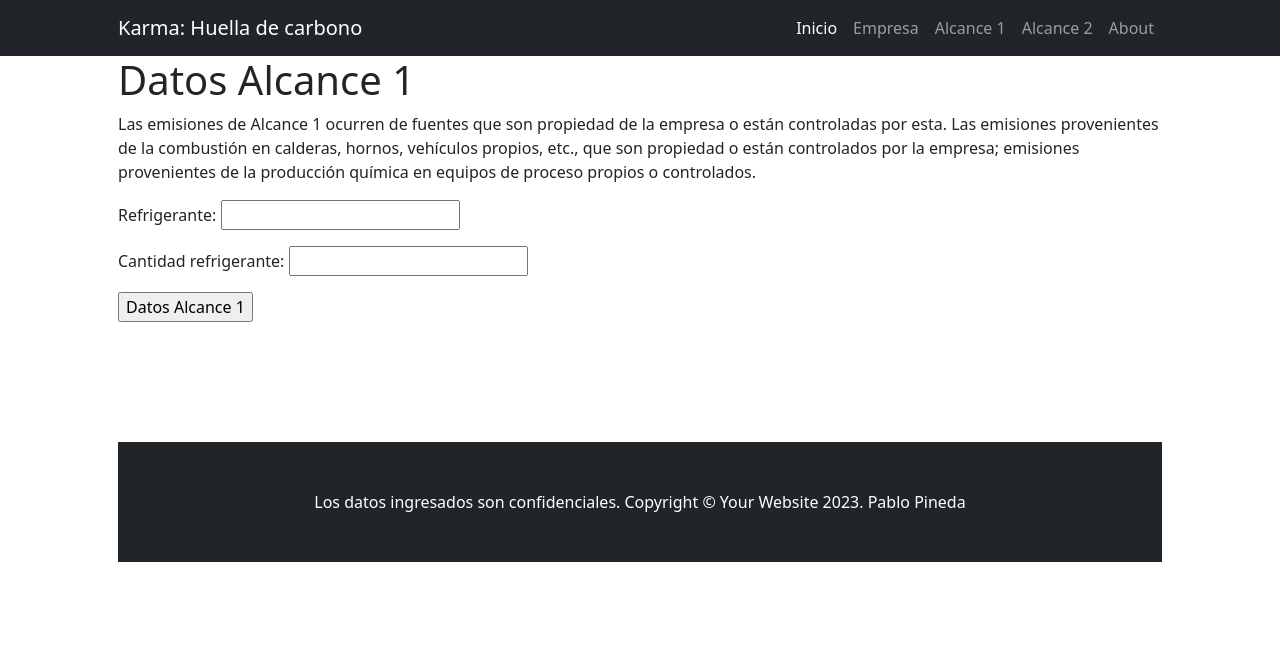
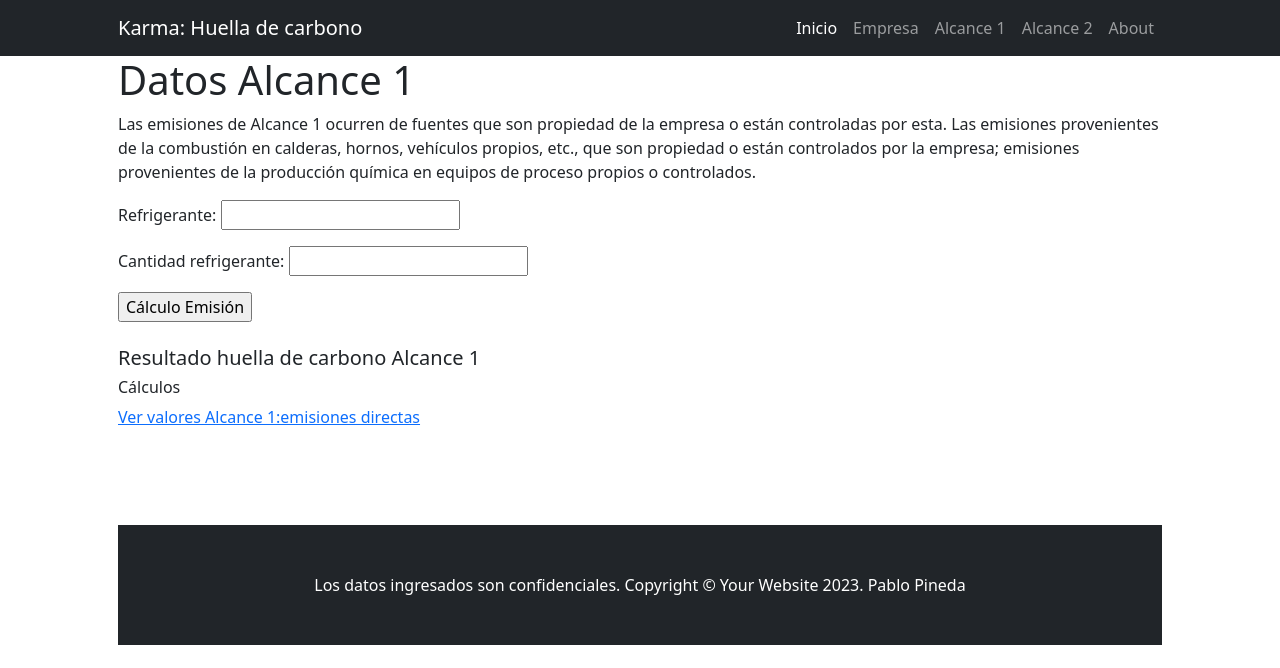
Before and after one commit to pablopinedah/project, a Django app: page /crear-alcance1/ in a window 1280 px wide. Shown: the top 668 px of the page. Run offline with Django 4.2, Linux system fonts and the light colour scheme; some libraries are stand-ins or nearby versions.

Commit message:
Avance_resultados

```diff
--- a/apps/home/templates/home/crear_alcance1.html
+++ b/apps/home/templates/home/crear_alcance1.html
@@ -8,7 +8,23 @@
     <form action="" method="post" >
         {% csrf_token %}
         {{ form.as_p}}
-        <input type="submit" value="Datos Alcance 1">
+        <input type="submit" value="Cálculo Emisión">
     </form>
+    <br>
+    <h5>Resultado huella de carbono Alcance 1</h5>
+
+        {% block content_alcance1 %}
+
+            <h6>Cálculos</h6>
+
+                 <a href="{% url 'home:calculo_emisiones_refrigerante' %}">Ver valores Alcance 1:emisiones directas</a>
+
+
+
+
+
+        {% endblock content_alcance1 %}
+
+
 
 {% endblock content %}
--- a/apps/home/urls.py
+++ b/apps/home/urls.py
@@ -10,5 +10,6 @@ urlpatterns = [
     path('crear-alcance1/', views.crear_alcance1, name="crear-alcance1"),
     path('crear-alcance2/', views.crear_alcance2, name="crear-alcance2"),
     path('about/', views.about, name="about"),
+    path('calculo-emision-refrigerante/', views.calculo_emision_refrigerante, name="calculo-emision-refrigerante"),
 ]
 urlpatterns += staticfiles_urlpatterns()
--- a/apps/home/views.py
+++ b/apps/home/views.py
@@ -1,7 +1,9 @@
 from django.shortcuts import render, redirect
 from . import forms
+from . import models
 from django.urls import reverse
 from django.http import HttpRequest, HttpResponse
+
 
 # Create your views here.
 def index(request):
@@ -42,3 +44,12 @@ def crear_alcance2(request):
 
 def about(request):
     return render(request, 'home/about.html')
+
+
+#Vamos a mostrar los resultado del cálculo de la huella de carbono:
+def calculo_emision_refrigerante(request):
+    factor_emision = models.Factor_emision_gas_refrigerante.objects.all()
+    context = {"factor_emision": factor_emision}
+    return render(request, "home/calculo_emision_refrigerante.html", context)
+
+    #valor_refrigerante = float(request.POST.get())
```
Also changed, not shown: apps/home/admin.py (+8 -2 lines), apps/home/templates/home/calculo_emision_refrigerante.html (added, +11 -0 lines), db.sqlite3.
